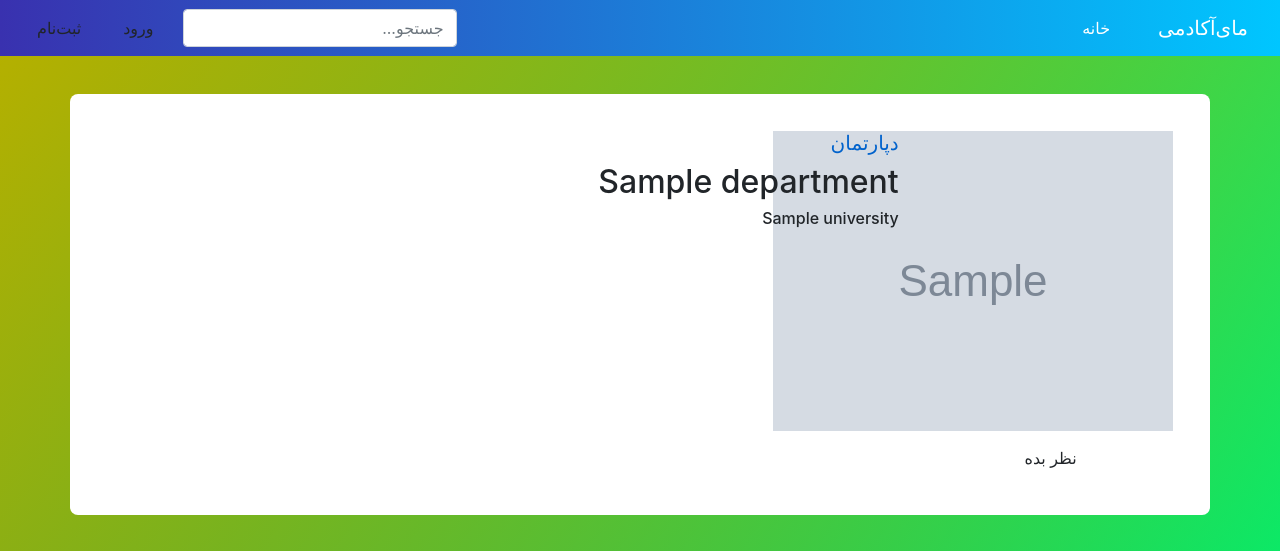
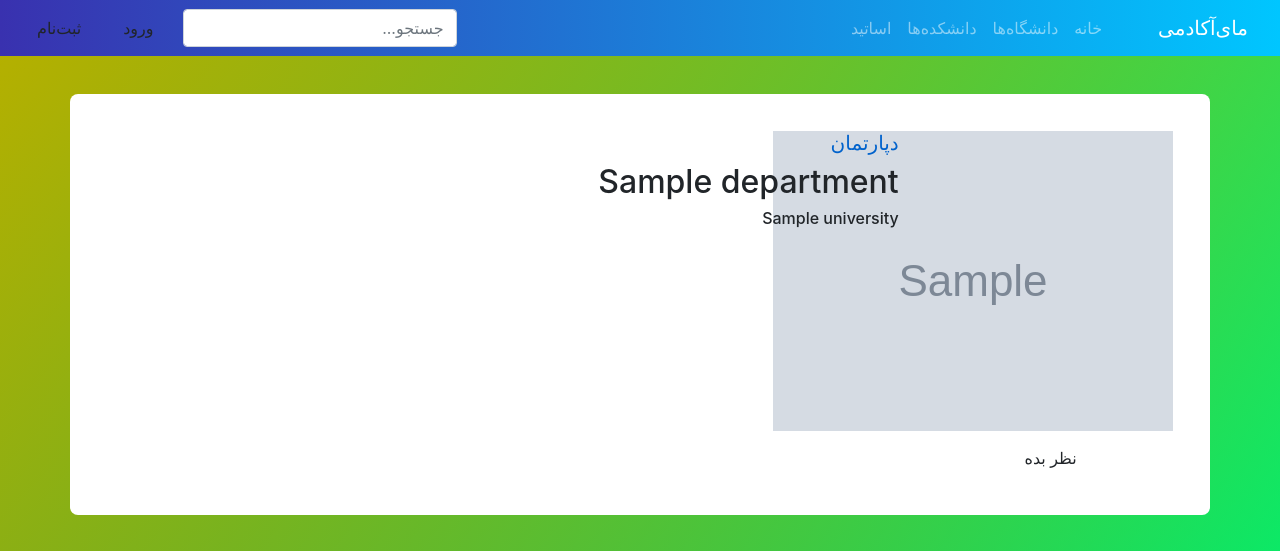
Before and after one commit to kiarashgl/MyAcademy, a Django app: page /entities/department/1 in a window 1280 px wide. Shown: the top 551 px of the page. Run offline with Django 3.2, Linux system fonts and the light colour scheme; tables that the repository leaves empty hold one stand-in row (values such as "Sample post"); grey boxes marked "Sample" are stand-in pictures; some libraries are stand-ins or nearby versions.

Commit message:
Add items to navbar, some UI improvements

```diff
--- a/core/templates/navbar.html
+++ b/core/templates/navbar.html
@@ -1,4 +1,9 @@
-<nav class="navbar navbar-expand-sm navbar-dark">
+{% url 'home' as home_url %}
+{% url 'entities:university_all' as uni_url %}
+{% url 'entities:department_all' as dept_url %}
+{% url 'entities:professor_all' as prof_url %}
+
+<nav class="navbar navbar-expand-md navbar-dark">
 	<a class="navbar-brand" href="{% url 'home' %}">مای‌آکادمی</a>
 	<button class="navbar-toggler" type="button" data-toggle="collapse" data-target="#navbarSupportedContent"
 	        aria-controls="navbarSupportedContent" aria-expanded="false" aria-label="Toggle navigation">
@@ -6,14 +11,23 @@
 	</button>
 
 	<div class="collapse navbar-collapse" id="navbarSupportedContent">
-		<ul class="navbar-nav">
-			<li class="nav-item active">
-				<a class="nav-link" href="{% url 'home' %}">خانه</a>
+		<ul class="navbar-nav mr-sm-2">
+			<li class="nav-item {% if request.path == home_url %}active{% endif %}">
+				<a class="nav-link" href="{{ home_url }}">خانه</a>
+			</li>
+			<li class="nav-item {% if request.path == uni_url %}active{% endif %}">
+				<a class="nav-link" href="{{ uni_url }}">دانشگاه‌ها</a>
+			</li>
+			<li class="nav-item {% if request.path == dept_url %}active{% endif %}">
+				<a class="nav-link" href="{{ dept_url }}">دانشکده‌ها</a>
+			</li>
+			<li class="nav-item {% if request.path == prof_url %}active{% endif %}">
+				<a class="nav-link" href="{{ prof_url }}">اساتید</a>
 			</li>
 		</ul>
 
-        <form class="form-inline ml-sm-2 my-2 my-sm-0 mr-auto"  action="{% url 'entities:search_results' %}" method="get">
-          <input name="q"  placeholder="جستجو..." class="form-control mr-sm-2">
+        <form class="form-inline ml-md-2 my-2 my-md-0 mr-auto"  action="{% url 'entities:search_results' %}" method="get">
+          <input name="q"  placeholder="جستجو..." class="form-control mr-md-2">
         </form>
 
 		{% if user.is_authenticated %}
@@ -41,7 +55,7 @@
 			</div>
 		{% else %}
 			<a class="btn bg-light-purple mx-2" href='{% url "accounts:login" %}'>ورود</a>
-			<a class="btn bg-orange mx-sm-2 ml-0" href='{% url "accounts:signup" %}'>ثبت‌نام</a>
+			<a class="btn bg-orange mx-md-2 ml-0" href='{% url "accounts:signup" %}'>ثبت‌نام</a>
 		{% endif %}
 	</div>
 </nav>
--- a/entities/templates/entities/department_detail.html
+++ b/entities/templates/entities/department_detail.html
@@ -1,4 +1,3 @@
-<!-- templates/signup.html -->
 {% extends 'entities/entity_detail.html' %}
 {% load static %}
 {% load crispy_forms_tags %}
--- a/entities/templates/entities/entity_card.html
+++ b/entities/templates/entities/entity_card.html
@@ -1,6 +1,6 @@
 
 <a href="{% block url %}{% endblock %}">
-	<div class="entity-card {% if dark %}dark{% endif %}">
+	<div class="entity-card mb-4 {% if dark %}dark{% endif %}">
 	{% firstof university.picture.url professor.picture.url department.picture.url as entity_picture %}
 		<div class="square circle mx-auto">
 			<img src="{{ entity_picture }}">
--- a/entities/templates/entities/professor_list.html
+++ b/entities/templates/entities/professor_list.html
@@ -1,4 +1,3 @@
-<!-- templates/signup.html -->
 {% extends 'fullscreen_header.html' %}
 {% load static %}
 {% load model_tag %}
@@ -17,7 +16,6 @@
         <ul class="row">
             {% for entity in object_list %}
                 <li class="col-lg-6">
-                    <br/>
                     {% render_professor entity %}
                 </li>
             {% empty %}
--- a/entities/templates/entities/professor_suggest.html
+++ b/entities/templates/entities/professor_suggest.html
@@ -1,4 +1,3 @@
-<!-- templates/signup.html -->
 {% extends 'fullscreen_header.html' %}
 {% load static %}
 {% load crispy_forms_tags %}
--- a/entities/templates/entities/search_results.html
+++ b/entities/templates/entities/search_results.html
@@ -22,7 +22,6 @@
     <ul class="row">
         {% for entity in object_list %}
             <li class="col-lg-6">
-                <br/>
                 {% if entity|model_name == 'دانشگاه' %}
 	                {% render_university entity %}
                 {% elif entity|model_name == 'دانشکده' %}
--- a/entities/templates/entities/university_suggest.html
+++ b/entities/templates/entities/university_suggest.html
@@ -1,4 +1,3 @@
-<!-- templates/signup.html -->
 {% extends 'fullscreen_header.html' %}
 {% load static %}
 {% load crispy_forms_tags %}
```
Also changed, not shown: entities/templates/entities/department_list.html (+3 -5 lines), entities/templates/entities/university_list.html (+3 -5 lines), entities/migrations/0004_auto_20200509_1607.py (added).
